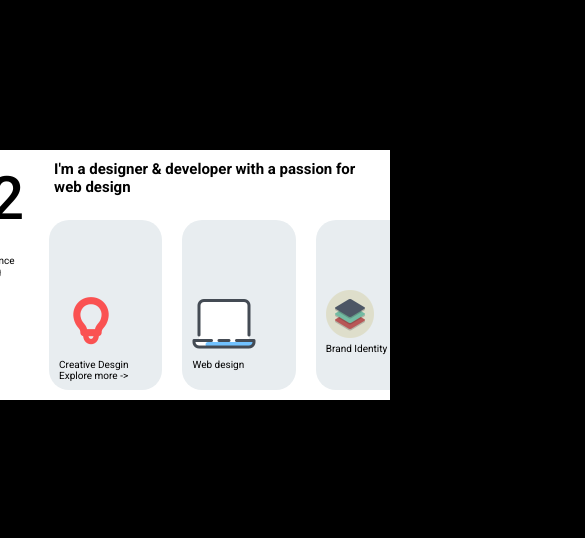
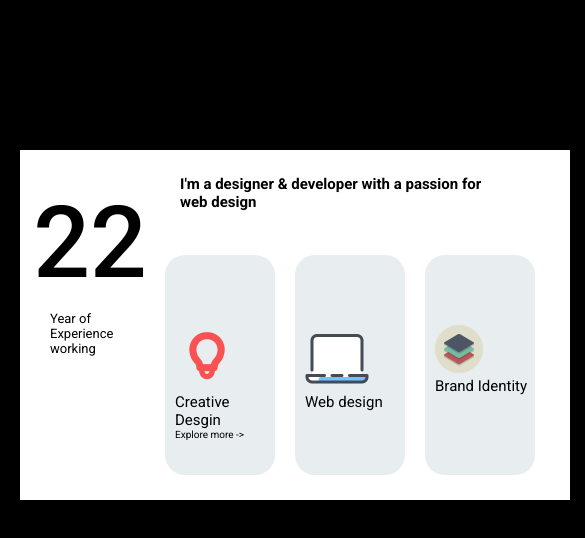
Before and after one commit to pandeyshweta0407/TMI_small_component, a plain HTML site: page index.html in a window 390 px wide. Shown: the top 538 px of the page, 585 px wide, since content can reach past the window. Drawn offline with Linux system fonts and the light colour scheme.

Commit message:
3rd commit

```diff
--- a/media-queries.css
+++ b/media-queries.css
@@ -2,66 +2,217 @@
 @media screen  and (max-width : 600px){
 
 #container{
-    height: 250px;
-     width: 500px;
+
+    display: flex;
+
+    align-items: center;
+    justify-content: center;
+    position: relative;
+    top:150px;
+    height: 500px;
+    width: 400px;
+
 }
 
 #left{
-    height: 250;
-    width: 100px;
+    display: flex;
+    flex-direction: column;
+    align-items: center;
+    justify-content: center;
+    height: 300px;
+    width: 400px;
+    margin: 20px;
+
 }
 
 #left-upper{
-    font-size: 60px;
+    position: relative;
+    top:-60px;
 
+
+    font-size: 100px ;
+    font-weight: 500;
 
 }
 
 #left-down{
-    font-size: 10px;
+    position: relative;
+    top:-50px;
+    left:10px;
+    font-size: 15px ;
+
 }
 
 
 #right{
-    height: 250;
+    margin-left: 10px;
+    display: flex;
+    flex-direction: column;
+    align-items: center;
+    justify-content: center;
+    height: 300px;
+    width: 600px;
+
+ }
+
+#right-upper{
+    position: relative;
+    height: 50px;
+    width: 580px;
+    margin-bottom: 10px;
+
+    font-size: 25px;
+    font-weight: 500;
+}
+
+.upper_01{
+  font-weight:bolder ;
+}
+
+#right-down{
+    position: relative;
+    display: flex;
+    align-items: center;
+    justify-content: center;
+    height: 220px;
+    width: 580px;
+    margin-top: 20px;
+    margin-right: 40px;
+
+}
+
+.box{
+    height: 220px;
+    width: 190px;
+    background-color:rgb(232, 237, 240);
+    margin: 10px;
+    border-radius: 20px;
+    color: black;
+}
+
+.box:hover{
+   background: black;
+   color: white;
+}
+
+.box_01{
+    position: relative;
+    top:70px;
+    margin-left: 10px;
+}
+
+.box_02{
+    position: relative;
+    top:70px;
+    font-size: 15px;
+    margin-left:10px ;
+}
+
+.box_03{
+    position: relative;
+    top:70px;
+    font-size: 10px;
+    margin-left:10px ;
+}
+
+@media screen  and (max-width : 991px){
+
+#container{
+    background-color: white;
+    display: flex;
+    align-items: center;
+    justify-content: center;
+    position: relative;
+    top:150px;
+    left: 100px;
+    height: 350px;
+    width: 600px;
+}
+
+#left{
+    height: 300px;
+    width: 100px;
+    margin: 20px;
+}
+
+#left-upper{
+
+    font-size: 100px;
+
+}
+
+#left-down{
+
+    font-size: 13px ;
+
+}
+
+
+#right{
+    margin-left: 10px;
+    height: 300px;
     width: 400px;
 
  }
 
 #right-upper{
+    position: relative;
     height: 50px;
-    width: 400px;
+    width: 380px;
+    margin-bottom: 10px;
     font-size: 15px;
+    font-weight: 500;
 }
 
 .upper_01{
+  font-weight:bolder ;
+}
+
+#right-down{
+    position: relative;
+    display: flex;
+    align-items: center;
+    justify-content: center;
+    height: 220px;
+    width: 580px;
+    margin-top: 20px;
+    margin-right: 40px;
 
 }
 
-#right-down{
-    height: 150px;
-    width: 400px;
+.box{
+    height: 220px;
+    width: 110px;
+    background-color:rgb(232, 237, 240);
     margin: 10px;
-    margin-right: 40px;
+    border-radius: 20px;
+    color: black;
 }
 
-.box{
-    height: 170px;
-    width: 133px;
+.box:hover{
+   background: black;
+   color: white;
 }
 
-
-
 .box_01{
- font-size:20px ;
+    position: relative;
+    top:70px;
+    margin-left: 10px;
 }
 
-
 .box_02{
-    font-size: 10px;
+    position: relative;
+    top:70px;
+    font-size: 15px;
+    margin-left:10px ;
 }
 
 .box_03{
+    position: relative;
+    top:70px;
     font-size: 10px;
+    margin-left:10px ;
 }
 }
+
+}
--- a/style.css
+++ b/style.css
@@ -26,7 +26,7 @@ body{
     top:150px;
     height: 350px;
     width: 800px;
-    overflow: hidden;
+
 }
 
 #left{
@@ -130,3 +130,103 @@ body{
     font-size: 10px;
     margin-left:10px ;
 }
+
+@media screen  and (max-width : 991px){
+
+#container{
+    background-color: white;
+    display: flex;
+    align-items: center;
+    justify-content: center;
+    position: relative;
+    top:150px;
+    left: 100px;
+    height: 350px;
+    width: 600px;
+}
+
+#left{
+    height: 300px;
+    width: 100px;
+    margin: 20px;
+}
+
+#left-upper{
+
+    font-size: 100px;
+
+}
+
+#left-down{
+
+    font-size: 13px ;
+
+}
+
+
+#right{
+    margin-left: 10px;
+    height: 300px;
+    width: 400px;
+
+ }
+
+#right-upper{
+    position: relative;
+    height: 50px;
+    width: 380px;
+    margin-bottom: 10px;
+    font-size: 15px;
+    font-weight: 500;
+}
+
+.upper_01{
+  font-weight:bolder ;
+}
+
+#right-down{
+    position: relative;
+    display: flex;
+    align-items: center;
+    justify-content: center;
+    height: 220px;
+    width: 580px;
+    margin-top: 20px;
+    margin-right: 40px;
+
+}
+
+.box{
+    height: 220px;
+    width: 110px;
+    background-color:rgb(232, 237, 240);
+    margin: 10px;
+    border-radius: 20px;
+    color: black;
+}
+
+.box:hover{
+   background: black;
+   color: white;
+}
+
+.box_01{
+    position: relative;
+    top:70px;
+    margin-left: 10px;
+}
+
+.box_02{
+    position: relative;
+    top:70px;
+    font-size: 15px;
+    margin-left:10px ;
+}
+
+.box_03{
+    position: relative;
+    top:70px;
+    font-size: 10px;
+    margin-left:10px ;
+}
+}
```
